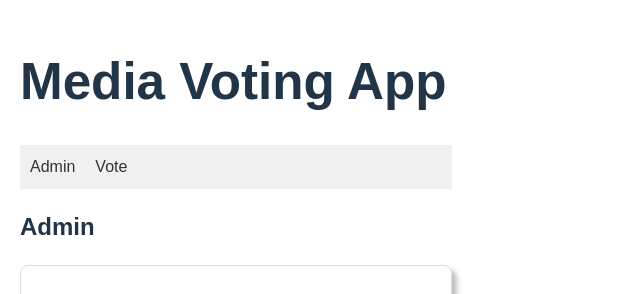
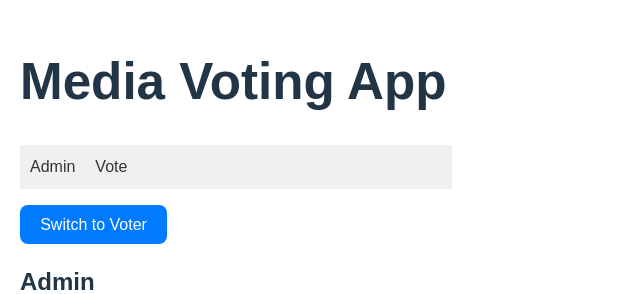
Before and after one commit to jdjensen81/react-media-voting-app, a React (Vite) app: page / in a window 1280 px wide. Shown: the top 294 px of the page, without its empty margins (0-640 px from the left). Built offline with nearby package versions, Linux system fonts and the light colour scheme.

Commit message:
add a button toggle between admin and voter users

```diff
--- a/src/App.tsx
+++ b/src/App.tsx
@@ -26,9 +26,49 @@ const mockMediaItems: MediaItem[] = [
   { id: '2', type: 'video', url: 'video1.mp4', thumbnailUrl: 'https://imgur.com/znQRtsC.png', tags: ['movie', 'action'], votes: 0 },
 ];
 
-const mockUser: User = { id: '1', username: 'testuser', isAdmin: true };
+const mockUsers: User[] = [
+  { id: '1', username: 'testadmin', isAdmin: true },
+  { id: '2', username: 'testvoter', isAdmin: false },
+];
 
-// Components
+const App: React.FC = () => {
+  const [user, setUser] = useState<User | null>(null);
+  const [userIndex, setUserIndex] = useState<number>(0);
+
+  useEffect(() => {
+    // Simulating user authentication
+    setUser(mockUsers[userIndex]);
+  }, [userIndex]);
+
+  const toggleUser = () => {
+    setUserIndex((prevIndex) => (prevIndex === 0 ? 1 : 0));
+  };
+
+  return (
+    <Router>
+      <div className="app">
+        <h1>Media Voting App</h1>
+        <nav>
+          <ul>
+            {user?.isAdmin && <li><Link to="/admin">Admin</Link></li>}
+            <li><Link to="/vote">Vote</Link></li>
+          </ul>
+        </nav>
+        <button onClick={toggleUser}>
+          {user?.isAdmin ? 'Switch to Voter' : 'Switch to Admin'}
+        </button>
+        <main>
+          <Routes>
+            <Route path="/admin" element={user?.isAdmin ? <AdminPanel /> : <p>Access denied</p>} />
+            <Route path="/vote" element={<VotingPanel />} />
+            <Route path="/" element={user?.isAdmin ? <AdminPanel /> : <VotingPanel />} />
+          </Routes>
+        </main>
+      </div>
+    </Router>
+  );
+};
+
 const AdminPanel: React.FC = () => {
   const [mediaItems, setMediaItems] = useState<MediaItem[]>(mockMediaItems);
   const [newTag, setNewTag] = useState<string>('');
@@ -106,37 +146,4 @@ const VotingPanel: React.FC = () => {
   );
 };
 
-
-const App: React.FC = () => {
-  const [user, setUser] = useState<User | null>(null);
-
-  useEffect(() => {
-    // Simulating user authentication
-    setUser(mockUser);
-  }, []);
-
-  return (
-    <Router>
-      <div className="app">
-        <h1>Media Voting App</h1>
-        {user?.isAdmin &&
-        <nav>
-          <ul>
-            {user?.isAdmin && <li><Link to="/admin">Admin</Link></li>}
-            <li><Link to="/vote">Vote</Link></li>
-          </ul>
-        </nav>}
-
-        <main>
-          <Routes>
-            <Route path="/admin" element={user?.isAdmin ? <AdminPanel /> : <p>Access denied</p>} />
-            <Route path="/vote" element={<VotingPanel />} />
-            <Route path="/" element={user?.isAdmin ? <AdminPanel /> : <VotingPanel/>} />
-          </Routes>
-        </main>
-      </div>
-    </Router>
-  );
-};
-
 export default App;
```
